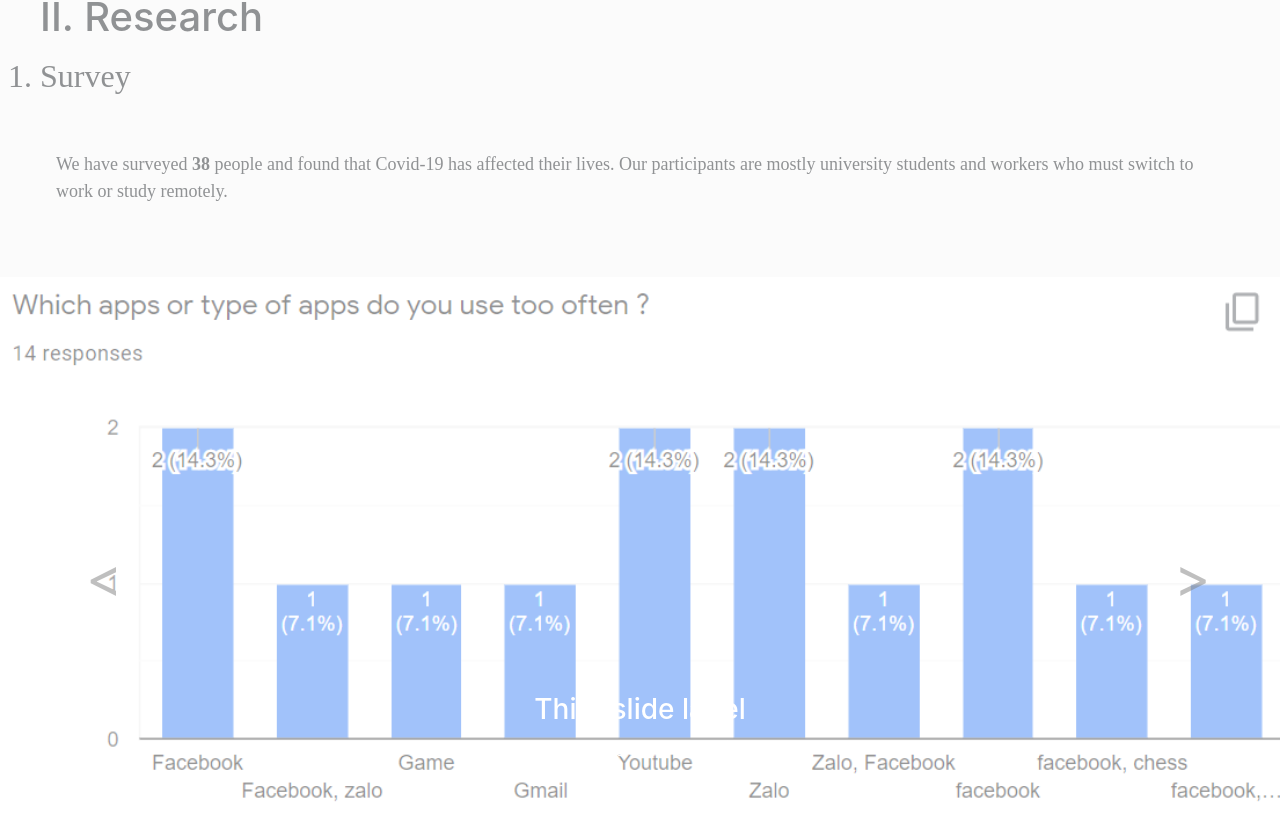
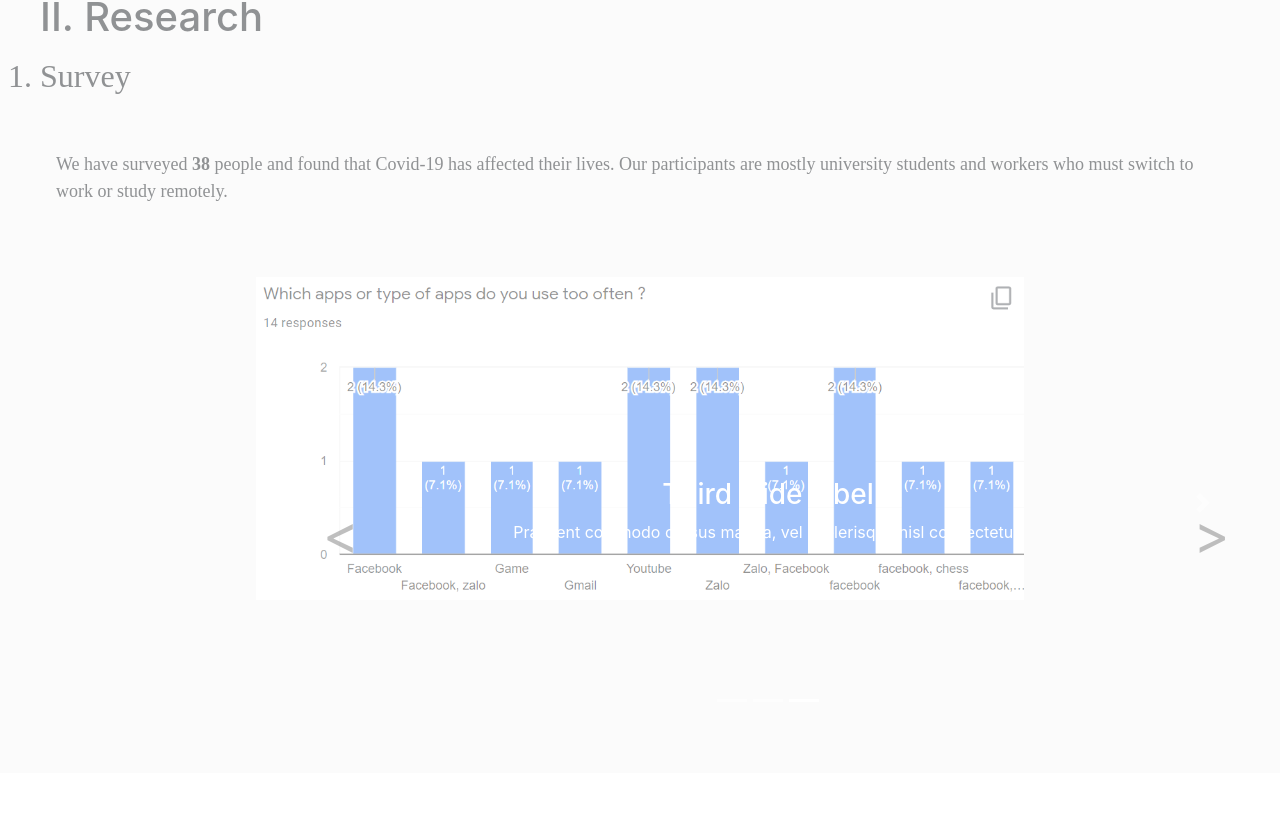
Before and after one commit to kennguyen0303/mini-project-357, a React (Create React App) app: page / in a window 1280 px wide. Shown: the part 1683-2498 px from the top of the page. After the commit the page ends 2456 px from the top, so only its background shows below. Built offline with nearby package versions, Linux system fonts and the light colour scheme.

Commit message:
margin padding for the carosel

```diff
--- a/src/App.css
+++ b/src/App.css
@@ -95,6 +95,11 @@
     width:65%;
     background-color: pink;
   }
+
+  .carousel{
+    margin-left:20%;
+    padding-bottom: 10%;
+  }
 }
 
 
@@ -116,6 +121,7 @@
   content: '>';
   font-size: 55px;
   color: black;
+  padding-right:40%;
 }
 
 .carousel-control-prev-icon:after {
--- a/src/pages/Research.js
+++ b/src/pages/Research.js
@@ -17,10 +17,10 @@ const Research=()=> {
                   work or study remotely.
                 </p>
             </div>
-            <Carousel pause="hover">
+            <Carousel pause="hover" className="carousel">
               <Carousel.Item interval={1000}>
                 <img
-                  className="d-block w-100"
+                  className="d-block w-75"
                   src={screenHourImg}
                   alt="First slide"
                 />
@@ -31,7 +31,7 @@ const Research=()=> {
               </Carousel.Item>
               <Carousel.Item interval={500}>
                 <img
-                  className="d-block w-100"
+                  className="d-block w-75"
                   src={covid_impactImg}
                   alt="Second slide"
                 />
@@ -42,7 +42,7 @@ const Research=()=> {
               </Carousel.Item>
               <Carousel.Item>
                 <img
-                  className="d-block w-100"
+                  className="d-block w-75"
                   src={tooOftenUsedImg}
                   alt="Third slide"
                 />
```
